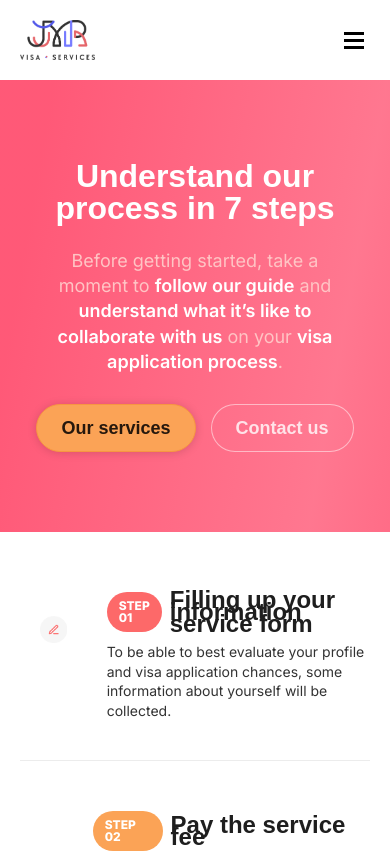
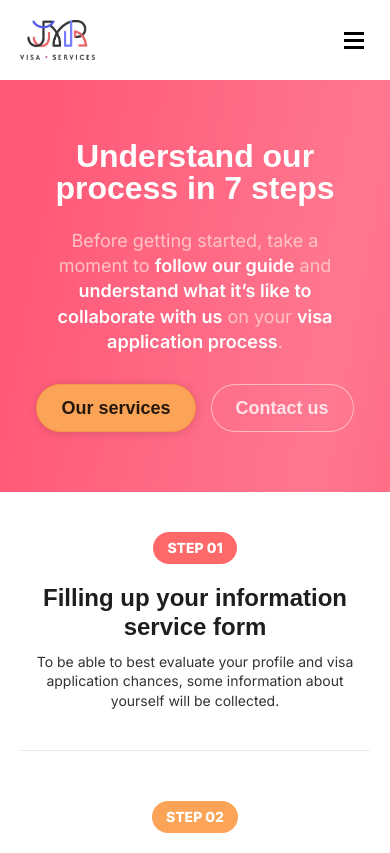
Before and after one commit to EricBARBEAU/jmr-vs, a React (Create React App) app in the folder my-app/: page /our-process in a window 390 px wide. Shown: the top 853 px of the page. Built offline with nearby package versions, Linux system fonts and the light colour scheme; a web font is replaced by a local one.

Commit message:
process view mobile adapt

```diff
--- a/my-app/src/css/elements/hero.scss
+++ b/my-app/src/css/elements/hero.scss
@@ -28,9 +28,6 @@
 			@media screen and (max-width: 1480px) {
 		      	max-width: 50vw;
 		    }
-		    @media screen and (max-width: 1000px) {
-		      	max-width: 60vw;
-		    }
 		    @media screen and (max-width: 820px) {
 				max-width: 100%;
 				align-items: center;
@@ -57,7 +54,11 @@
 			&-secondary {
 				font-size: $font-size-18;
 				line-height: $line-height-140;
-				max-width: 80%;
+				width: 80%;
+
+				@media screen and (max-width: 1000px) {
+					width: 90%;
+				}
 
 				b {
 					color: #fff;
@@ -73,6 +74,15 @@
 
 	}
 
+	.hero_visual {
+		width: 40vw;
+
+		img, svg {
+			width: 100%;
+			height: auto;
+		}
+	}
+
 }
 
 
@@ -84,6 +94,10 @@
 	padding-top: 100px;
 	padding-bottom: 100px;
 	overflow: hidden;
+
+	@media screen and (max-width: 1000px) {
+		gap: 20px;
+	}
 
 	@media screen and (max-width: 820px) {
 		min-height: unset;
@@ -105,9 +119,9 @@
 		.hero_visual {
 			position: absolute;
 			bottom: -5px;
+			width: 420px;
 
 			svg {
-				width: 100vw;
 				opacity: 0.8;
 			}
 		}
@@ -116,20 +130,6 @@
 	// Content
 	.content_copy-secondary {
 		color: #BBBDFF;
-	}
-
-	// Visual (Right)
-	&-visual {
-
-		svg {
-			width: 36vw;
-			height: auto;
-
-			@media screen and (max-width: 1000px) {
-		      width: 28vw;
-		    }
-		}
-
 	}
 }
 
@@ -284,10 +284,14 @@
 	padding-top: 100px;
 	padding-bottom: 80px;
 
+	@media screen and (max-width: 1000px) {
+		gap: 20px;
+    }
+
 	@media screen and (max-width: 820px) {
 		min-height: unset;
-		padding-top: 80px;
-		padding-bottom: 80px;
+		padding-top: 60px;
+		padding-bottom: 60px;
     }
 
 	// Content
@@ -302,17 +306,15 @@
 	// Visual (Right)
 	&-visual {
 
+		width: 40vw;
+
 		@media screen and (max-width: 820px) {
 	      display: none;
 	    }
 
 		img {
-			max-width: 36vw;
+			width: 100%;
 			height: auto;
-
-			@media screen and (max-width: 1000px) {
-		      max-width: 28vw;
-		    }
 		}
 
 	}
@@ -519,8 +521,8 @@
 
 	@media screen and (max-width: 820px) {
 		min-height: unset;
-		padding-top: 80px;
-		padding-bottom: 80px;
+		padding-top: 60px;
+		padding-bottom: 60px;
     }
 
 	// Content
@@ -535,14 +537,5 @@
 	      display: none;
 	    }
 
-		img {
-			max-width: 32vw;
-			height: auto;
-
-			@media screen and (max-width: 1000px) {
-		      max-width: 24vw;
-		    }
-		}
-
 	}
 }
--- a/my-app/src/css/views/process.scss
+++ b/my-app/src/css/views/process.scss
@@ -16,6 +16,10 @@
   		padding-bottom: 80px;
 
   		@include css-animate(drop,1s,ease-in-out);
+
+  		@media screen and (max-width: 680px) {
+  			padding-top: 40px;
+  		}
 
   		// Process steps
   		.process_step {
@@ -39,6 +43,12 @@
 				transform: translateX(15px);
 			}
 
+			@media screen and (max-width: 680px) {
+	  			flex-direction: column;
+	  			gap: 20px;
+	  			padding-left: 0px;
+	  		}
+
 			// Border
 			&-01, &-02, &-03, &-04, &-05, &-06 {
 				border-bottom: 1px solid #ECECEC;
@@ -49,6 +59,10 @@
 				display: block;
 				height: 80px;
 				width: 80px;
+
+				@media screen and (max-width: 680px) {
+		  			display: none;
+		  		}
 			}
 			&-01 .step_visual {
 				background: url("../../img/process_step-01@2x.png") no-repeat; background-size: contain;
@@ -73,12 +87,11 @@
 			}
   		}
 
-
-
   		// Customer Support
   		.process_support {
   			position: relative;
   			display: flex;
+  			flex-direction: row;
 			background-color: #f5f5f5;
 			border-radius: 8px;
 			gap: 40px;
@@ -90,14 +103,23 @@
 				width: 140px;
 			}
 			.step_content {
-				max-width: 75%;
+				width: 75%;
 
 				&-sub {
 					margin-top: 12px;
 				}
+
+				@media screen and (max-width: 680px) {
+		  			width: 100%;
+		  		}
 			}
+
+			@media screen and (max-width: 680px) {
+	  			flex-direction: column;
+	  			gap: 20px;
+	  			padding: 20px;
+	  		}
   		}
-
 
   		// Content
 		.step_content {
@@ -106,11 +128,16 @@
 			flex-direction: column;
 			align-items: flex-start;
 			gap: 10px;
-			max-width: 90%;
+			width: 90%;
 
 			@media screen and (min-width: 1200px) {
-				max-width: 80%;
+				width: 80%;
 			}
+
+			@media screen and (max-width: 680px) {
+	  			width: 100%;
+	  			align-items: center;
+	  		}
 
 			// Title
 			&-title {
@@ -120,12 +147,29 @@
 				gap: 8px;
 				color: $font-color-dark;
 				line-height: $line-height-120;
+
+				@media screen and (max-width: 680px) {
+		  			flex-direction: column;
+		  			gap: 20px;
+		  		}
+
+		  		h3 {
+		  			line-height: $line-height-120;
+
+		  			@media screen and (max-width: 680px) {
+			  			text-align: center;
+			  		}
+		  		}
 			}
 			// Body
 			&-body {
 				font-size: $font-size-14;
 				color: $font-color-reg;
 				line-height: $line-height-140;
+
+				@media screen and (max-width: 680px) {
+		  			text-align: center;
+		  		}
 			}
 			// Sub
 			&-sub {
@@ -161,6 +205,11 @@
 				&_green {
 					background-color: #4CAFAF;
 				}
+
+				@media screen and (max-width: 680px) {
+		  			font-size: $font-size-14;
+		  			padding: 10px 14px;
+		  		}
 			}
 		}
   	}
```
